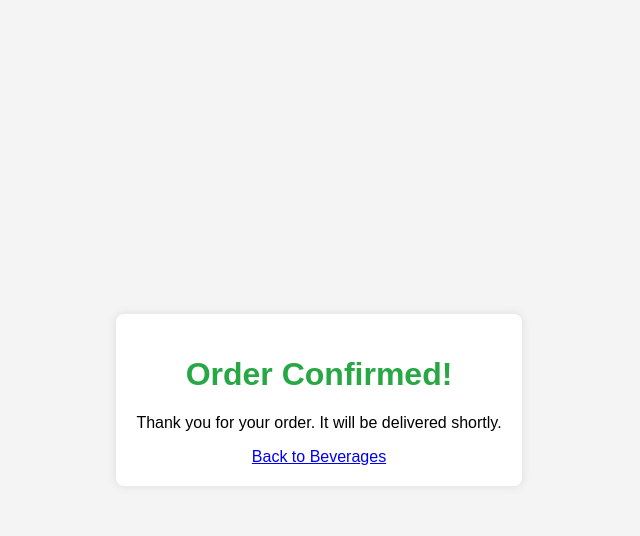
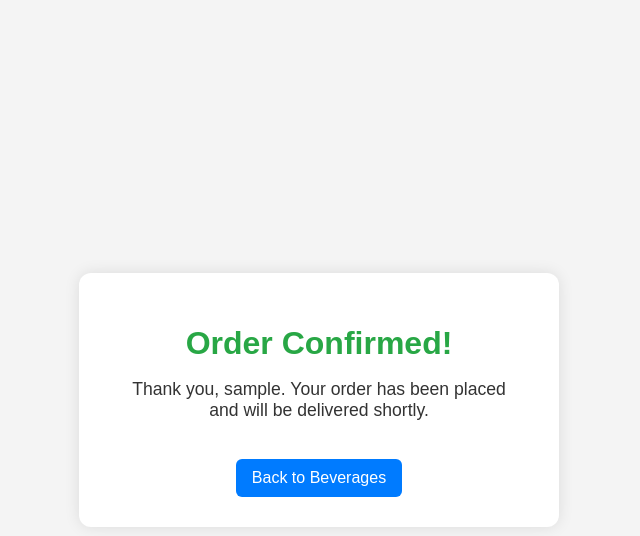
Before and after one commit to RONNIEATAHO/e-commerce, a PHP site: page /order_confirmation.php in a window 1280 px wide. Shown: the top 536 px of the page, without its empty margins (321-961 px from the left). Run offline with PHP 8.4, Linux system fonts and the light colour scheme; the visitor is signed in with stand-in values (Sample User, id 1).

Commit message:
Update order_confirmation.php
changes made according to lecture 6

```diff
--- a/order_confirmation.php
+++ b/order_confirmation.php
@@ -6,6 +6,8 @@ if (!isset($_SESSION['user_id'])) {
     header('Location: login.php');
     exit();
 }
+
+$username = $_SESSION['username'] ?? 'Customer';
 ?>
 
 <!DOCTYPE html>
@@ -26,20 +28,38 @@ if (!isset($_SESSION['user_id'])) {
         }
         .confirmation-message {
             background-color: #fff;
-            padding: 20px;
-            border-radius: 8px;
-            box-shadow: 0 0 10px rgba(0, 0, 0, 0.1);
+            padding: 30px 40px;
+            border-radius: 12px;
+            box-shadow: 0 0 15px rgba(0, 0, 0, 0.1);
             text-align: center;
+            max-width: 400px;
         }
         .confirmation-message h1 {
             color: #28a745;
+            margin-bottom: 10px;
+        }
+        .confirmation-message p {
+            color: #333;
+            font-size: 1.1em;
+        }
+        .confirmation-message a {
+            display: inline-block;
+            margin-top: 20px;
+            padding: 10px 16px;
+            background-color: #007bff;
+            color: white;
+            text-decoration: none;
+            border-radius: 6px;
+        }
+        .confirmation-message a:hover {
+            background-color: #0056b3;
         }
     </style>
 </head>
 <body>
     <div class="confirmation-message">
         <h1>Order Confirmed!</h1>
-        <p>Thank you for your order. It will be delivered shortly.</p>
+        <p>Thank you, <?php echo htmlspecialchars($username); ?>. Your order has been placed and will be delivered shortly.</p>
         <a href="beverages.php">Back to Beverages</a>
     </div>
 </body>
```
